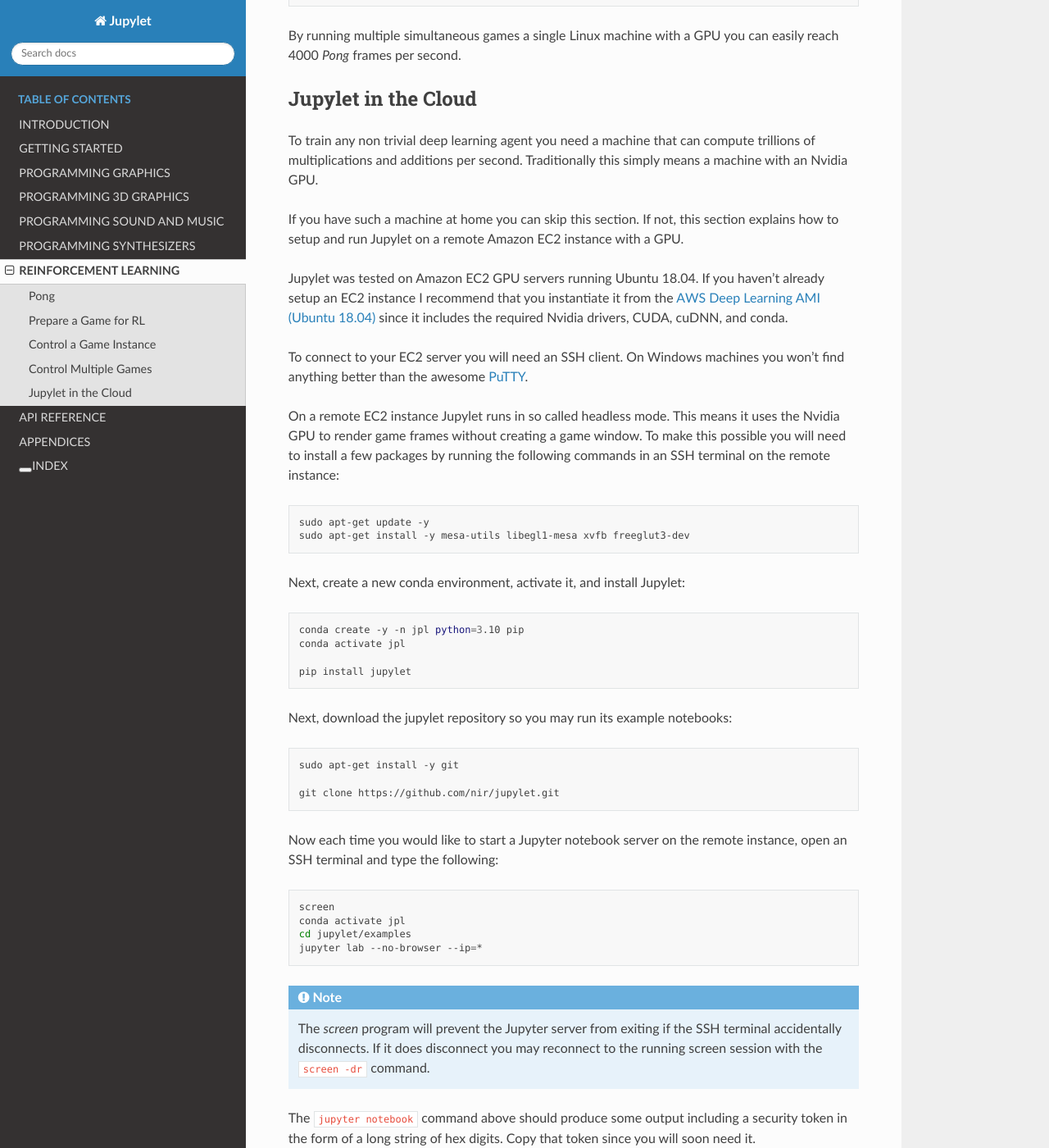
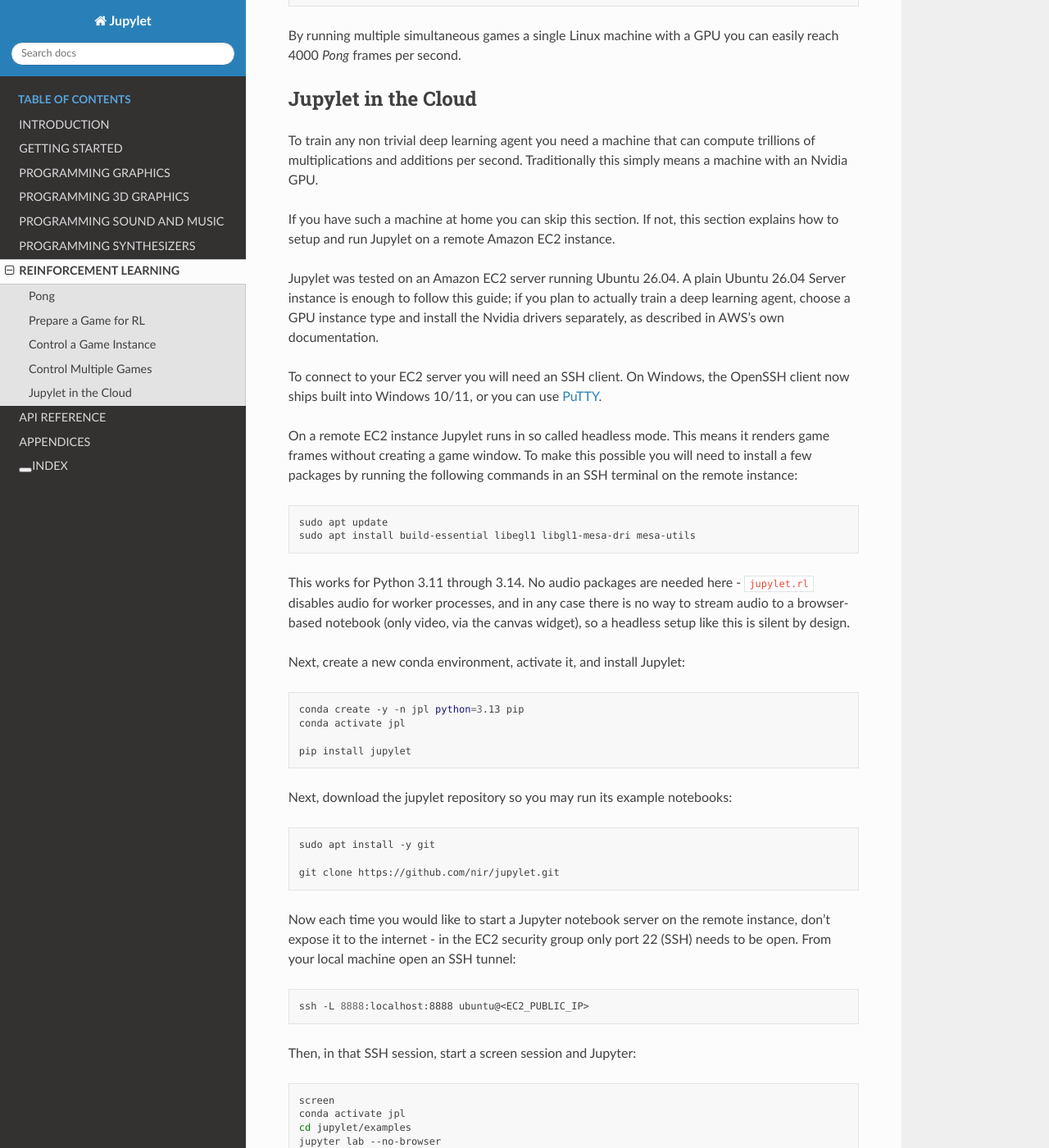
Before and after one commit to nir/jupylet, a Sphinx documentation site: the page built from docs/programmers_reference_guide/rl.rst, in a window 1280 px wide and 1400 px high, scrolled down 6066 px. Shown: the whole window at 82% size. Built offline with Sphinx 7.4.7 and the Read the Docs theme 3.1.0, drawn with Linux system fonts in a browser that asks for light colours; some of the changed text lies outside the part shown.

```diff
--- a/docs/programmers_reference_guide/rl.rst
+++ b/docs/programmers_reference_guide/rl.rst
@@ -295,32 +295,37 @@ compute trillions of multiplications and additions per second. Traditionally
 this simply means a machine with an Nvidia GPU.
 
 If you have such a machine at home you can skip this section. If not, this
-section explains how to setup and run Jupylet on a remote Amazon EC2 instance
-with a GPU.
+section explains how to setup and run Jupylet on a remote Amazon EC2 instance.
 
-Jupylet was tested on Amazon EC2 GPU servers running Ubuntu 18.04. If you
-haven't already setup an EC2 instance I recommend that you instantiate it
-from the `AWS Deep Learning AMI (Ubuntu 18.04) <https://aws.amazon.com/marketplace/pp/Amazon-Web-Services-AWS-Deep-Learning-AMI-Ubuntu-1/B07Y43P7X5>`_
-since it includes the required Nvidia drivers, CUDA, cuDNN, and conda.
+Jupylet was tested on an Amazon EC2 server running Ubuntu 26.04. A plain
+Ubuntu 26.04 Server instance is enough to follow this guide; if you plan to
+actually train a deep learning agent, choose a GPU instance type and install
+the Nvidia drivers separately, as described in AWS's own documentation.
 
-To connect to your EC2 server you will need an SSH client. On Windows machines
-you won't find anything better than the awesome `PuTTY <https://www.putty.org/>`_.
+To connect to your EC2 server you will need an SSH client. On Windows, the
+OpenSSH client now ships built into Windows 10/11, or you can use
+`PuTTY <https://www.putty.org/>`_.
 
 On a remote EC2 instance Jupylet runs in so called headless mode. This means
-it uses the Nvidia GPU to render game frames without creating a game window.
-To make this possible you will need to install a few packages by running
-the following commands in an SSH terminal on the remote instance:
+it renders game frames without creating a game window. To make this possible
+you will need to install a few packages by running the following commands in
+an SSH terminal on the remote instance:
 
 .. code-block:: bash
 
-    sudo apt-get update -y
-    sudo apt-get install -y mesa-utils libegl1-mesa xvfb freeglut3-dev
+    sudo apt update
+    sudo apt install build-essential libegl1 libgl1-mesa-dri mesa-utils
+
+This works for Python 3.11 through 3.14. No audio packages are needed here -
+``jupylet.rl`` disables audio for worker processes, and in any case there is
+no way to stream audio to a browser-based notebook (only video, via the
+canvas widget), so a headless setup like this is silent by design.
 
 Next, create a new conda environment, activate it, and install Jupylet:
 
 .. code-block:: bash
 
-    conda create -y -n jpl python=3.10 pip
+    conda create -y -n jpl python=3.13 pip
     conda activate jpl
 
     pip install jupylet
@@ -329,37 +334,33 @@ Next, download the jupylet repository so you may run its example notebooks:
 
 .. code-block:: bash
 
-    sudo apt-get install -y git
+    sudo apt install -y git
 
     git clone https://github.com/nir/jupylet.git
 
 Now each time you would like to start a Jupyter notebook server on the remote
-instance, open an SSH terminal and type the following:
+instance, don't expose it to the internet - in the EC2 security group only
+port 22 (SSH) needs to be open. From your local machine open an SSH tunnel:
+
+.. code-block:: bash
+
+    ssh -L 8888:localhost:8888 ubuntu@<EC2_PUBLIC_IP>
+
+Then, in that SSH session, start a screen session and Jupyter:
 
 .. code-block:: bash
 
     screen
     conda activate jpl
     cd jupylet/examples
-    jupyter lab --no-browser --ip=*
+    jupyter lab --no-browser
 
 .. note::
     The `screen` program will prevent the Jupyter server from exiting if the
     SSH terminal accidentally disconnects. If it does disconnect you may
     reconnect to the running screen session with the ``screen -dr`` command.
 
-The ``jupyter notebook`` command above should produce some output including a
-security token in the form of a long string of hex digits. Copy that token
-since you will soon need it.
-
-Finally, open a new tab in your browser and navigate to port 8888 of the
-public DNS address of your EC2 instance. It should look something like
-`http://ec2-BLAH.BLAH.BLAH.compute.amazonaws.com:8888/`
-
-If you did everything correctly you will be prompted to enter the security
-token that you copied above. Paste it in and you are done.
-
-.. note::
-    Jupyter notebook sessions use regular unsecure HTTP connections. If you
-    wish you can setup the Jupyter server to use HTTPS or limit the EC2
-    firewall to only allow connections from your IP address.
+The ``jupyter lab`` command above should produce some output including a URL
+of the form ``http://localhost:8888/lab?token=...``. Open that URL directly
+in your local browser - it is already tunneled through SSH, so there is no
+public address to visit and no unencrypted traffic ever leaves the tunnel.
--- a/setup.py
+++ b/setup.py
@@ -56,7 +56,6 @@ setuptools.setup(
         'matplotlib',
         'sounddevice',
         'soundcard; platform_system=="Darwin"',
-        #'python-rtmidi',
         'moderngl-window',
     ],
     extras_require = {
```
Also changed, not shown: README.md (+13 -1 lines), XRDP.md (added, +96 -0 lines), docs/programmers_reference_guide/getting_started.rst (+17 -1 lines), 3 other files.
